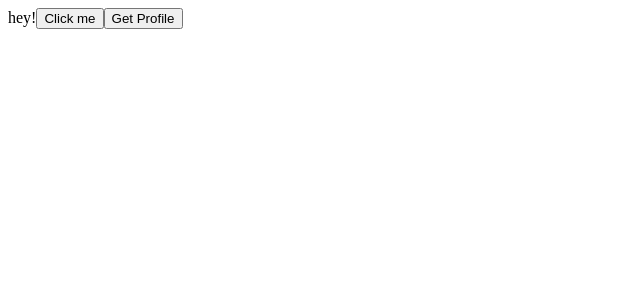
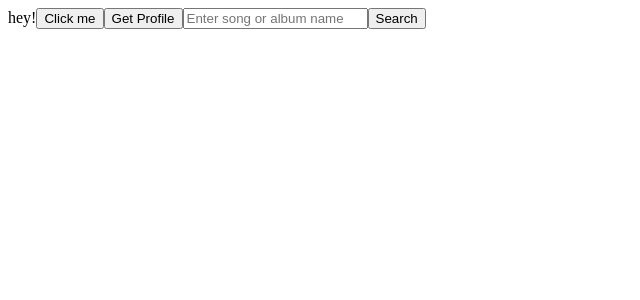
Before and after one commit to romitkarmakar/theapirepository, a Next.js app: page /spotify in a window 1280 px wide. Shown: the top 300 px of the page, without its empty margins (0-640 px from the left). Built offline with nearby package versions, Linux system fonts and the light colour scheme.

Commit message:
[ADD] Search function

```diff
--- a/pages/spotify.js
+++ b/pages/spotify.js
@@ -1,83 +1,132 @@
 import React, { Component } from "react";
 import axios from "axios";
-import qs from 'qs';
+import qs from "qs";
 
 class spotify extends Component {
   constructor(props) {
     super(props);
 
     this.state = {
-      profile: null
-    }
+      profile: null,
+      query: "",
+      albums: [],
+      tracks: []
+    };
 
-    this.myProfile = this.myProfile.bind(this)
+    this.myProfile = this.myProfile.bind(this);
   }
 
   static getInitialProps({ query }) {
-    return { query }
+    return { query };
   }
 
   componentDidMount() {
-    var self = this
+    var self = this;
     if (this.props.query.code) {
       axios({
-        method: 'post',
-        url: 'https://accounts.spotify.com/api/token',
+        method: "post",
+        url: "https://accounts.spotify.com/api/token",
         data: qs.stringify({
-          "grant_type": "authorization_code",
-          "code": self.props.query.code,
-          "redirect_uri": "http://localhost:3000/spotify",
-          "client_id": process.env.SPOTIFY_CLIENT_ID,
-          "client_secret": process.env.SPOTIFY_CLIENT_SECRET
+          grant_type: "authorization_code",
+          code: self.props.query.code,
+          redirect_uri: "http://localhost:3000/spotify",
+          client_id: process.env.SPOTIFY_CLIENT_ID,
+          client_secret: process.env.SPOTIFY_CLIENT_SECRET
         }),
         headers: {
-          'content-type': 'application/x-www-form-urlencoded;charset=utf-8'
+          "content-type": "application/x-www-form-urlencoded;charset=utf-8"
         }
-      }).then(res => {
-        localStorage.spotifyaccessToken = res.data.access_token
-        localStorage.spotifyrefreshToken = res.data.refresh_token
-      }).catch(res => res.data)
+      })
+        .then(res => {
+          localStorage.spotifyaccessToken = res.data.access_token;
+          localStorage.spotifyrefreshToken = res.data.refresh_token;
+        })
+        .catch(res => res.data);
     }
   }
 
   login() {
-    var URL = 'https://accounts.spotify.com/authorize' +
-      '?response_type=code' +
-      '&client_id=' + process.env.SPOTIFY_CLIENT_ID +
-      '&scope=' + encodeURIComponent("user-read-private user-read-email") +
-      '&redirect_uri=' + encodeURIComponent("http://localhost:3000/spotify");
+    var URL =
+      "https://accounts.spotify.com/authorize" +
+      "?response_type=code" +
+      "&client_id=" +
+      process.env.SPOTIFY_CLIENT_ID +
+      "&scope=" +
+      encodeURIComponent("user-read-private user-read-email") +
+      "&redirect_uri=" +
+      encodeURIComponent("http://localhost:3000/spotify");
     window.location.href = URL;
   }
 
   myProfile() {
-    var self = this
-    axios.get('https://api.spotify.com/v1/me', {
+    var self = this;
+    axios
+      .get("https://api.spotify.com/v1/me", {
         headers: {
-        "Authorization": `Bearer ${localStorage.spotifyaccessToken}`
+          Authorization: `Bearer ${localStorage.spotifyaccessToken}`
         }
-    }).then(res => {
+      })
+      .then(res => {
         self.setState({
           profile: res.data
-      })
-    })
+        });
+      });
   }
 
+  findQuery = () => {
+    axios
+      .get("https://api.spotify.com/v1/search", {
+        headers: {
+          Authorization: `Bearer ${localStorage.spotifyaccessToken}`
+        },
+        params: {
+          q: this.state.query,
+          type: "album,track"
+        }
+      })
+      .then(res => {
+        this.setState({
+          albums: res.data.albums.items,
+          tracks: res.data.tracks.items
+        });
+      })
+      .catch(err => console.log(err));
+  };
+
   render() {
-    let data = null
-    if(this.state.profile != null) {
-      data = <div>
+    let data = null;
+    if (this.state.profile != null) {
+      data = (
+        <div>
           <h1>{this.state.profile.display_name}</h1>
           <h2>{this.state.profile.email}</h2>
         </div>
+      );
     } else {
-      data = <div></div>
+      data = <div></div>;
     }
     return (
       <div>
         hey!
         <button onClick={this.login}>Click me</button>
         <button onClick={this.myProfile}>Get Profile</button>
+        <input
+          value={this.state.query}
+          onChange={e => this.setState({ query: e.target.value })}
+          placeholder="Enter song or album name"
+        ></input>
+        <button onClick={this.findQuery}>Search</button>
         {data}
+        {this.state.tracks.map(song => {
+          return (
+            <div>
+              <img src={song.album.images[0].url}></img>
+              <span>{song.album.name}</span>
+              <p>Released in: {song.album.release_date}</p>
+              <p> Sung by: {song.album.artists[0].name}</p>
+            </div>
+          );
+        })}
       </div>
     );
   }
```
Lines whose indentation alone changed are shown as unchanged.
